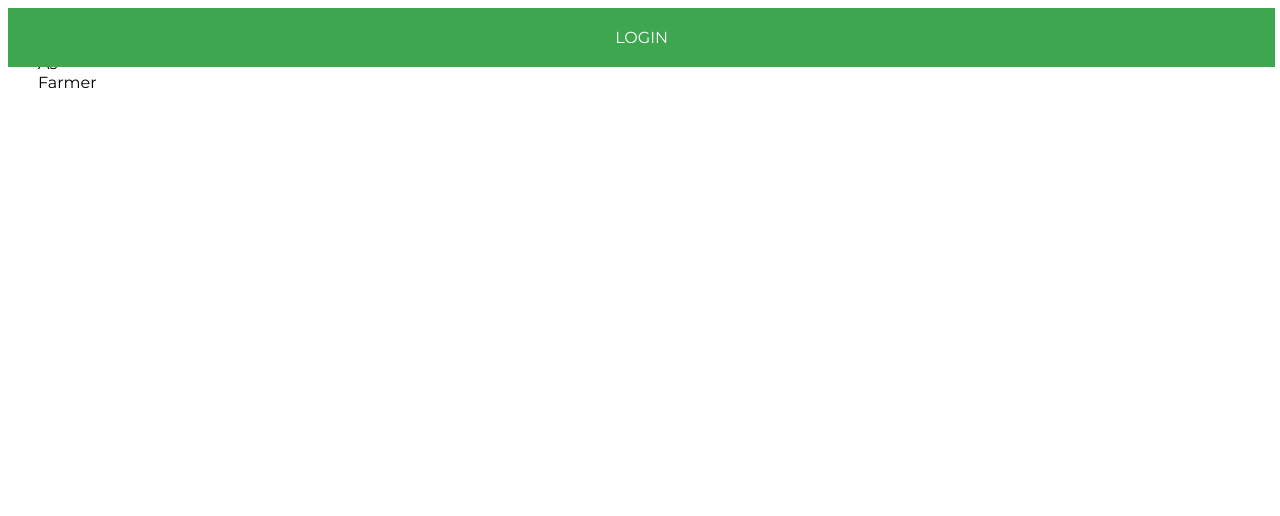
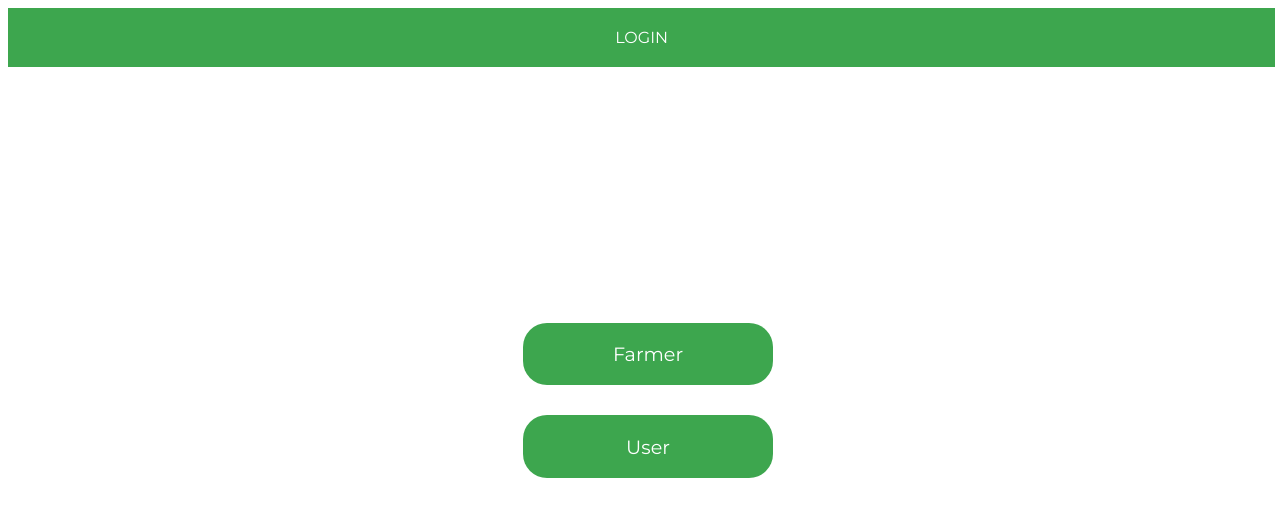
Before and after one commit to VishnuKesavann/Agritech, a plain HTML site: page index.html in a window 1280 px wide. Drawn offline with Linux system fonts and the light colour scheme.

Commit message:
Login Selector added

```diff
--- a/index.html
+++ b/index.html
@@ -19,9 +19,12 @@
       <p class="heading">LOGIN</p>
     </div>
     <div class="buttons">
-    <button>
-        <p>As Farmer</p>
-    </button>
+        <button class="acbutton">
+            <p>Farmer</p>
+          </button>
+          <button class="acbutton">
+            <p>User</p>
+          </button>
     </div>
   </body>
 </html>
--- a/styles/index.css
+++ b/styles/index.css
@@ -3,14 +3,31 @@
     justify-content: center;
 }
 .buttons{
+    padding-top: 300px;
     justify-content: center;
     display: flex;
     flex-direction: column;
+    align-items: center;
 }
 .buttons > button{
-    margin:30px;
+    margin:15px;
 }
 
-button{
-
-}
+.acbutton {
+    width: 250px;
+    height: auto;
+    background-color: #3da64e;
+    border-radius: 24px;
+    display: flex;
+    align-items: center;
+    flex-direction: column;
+    transition: all 0.5s;
+  }
+  .acbutton:hover {
+    transform: scale(1.1);
+  }
+  .acbutton p {
+    position: relative;
+    color: white;
+    font-size: larger;
+  }
```
